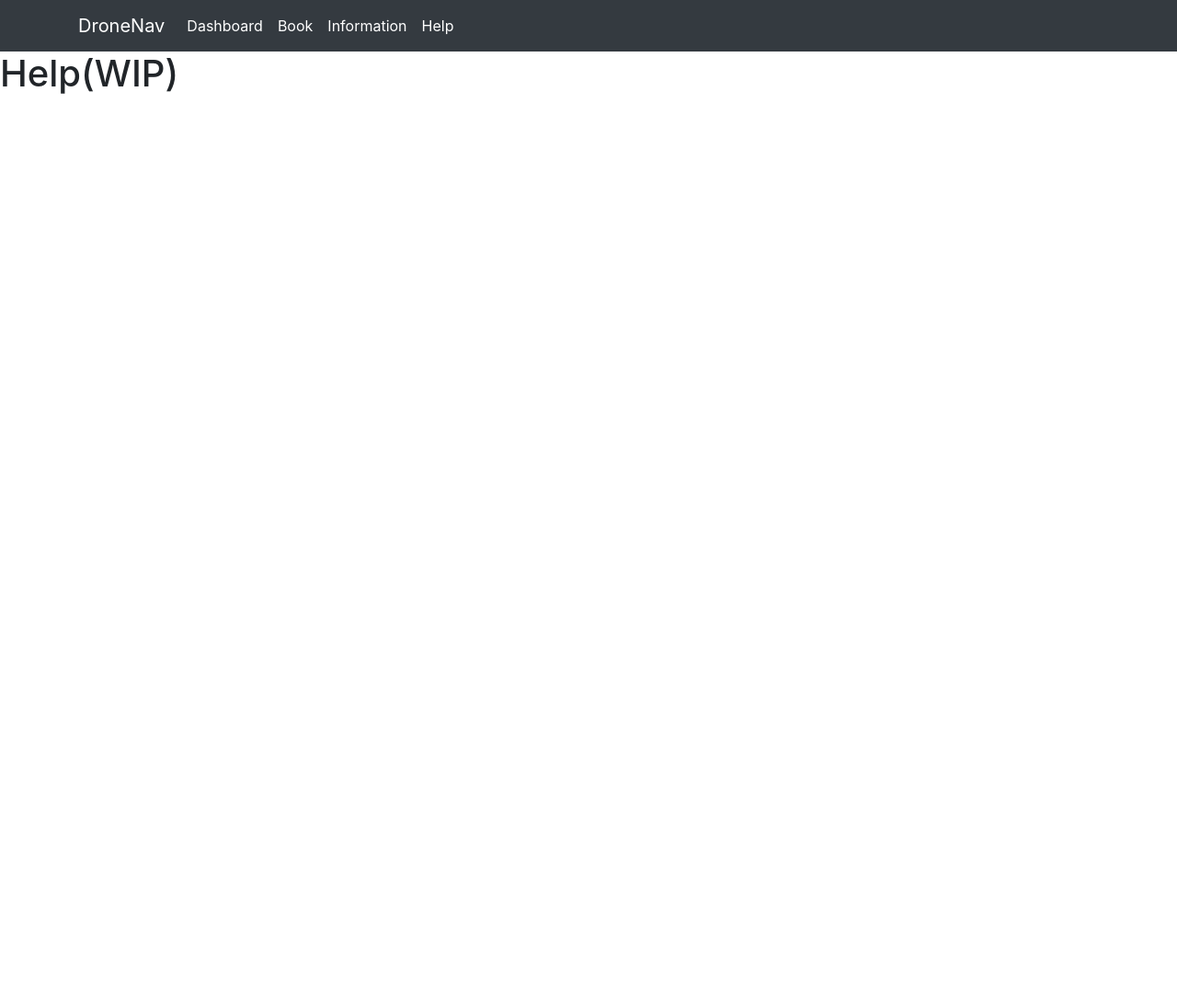
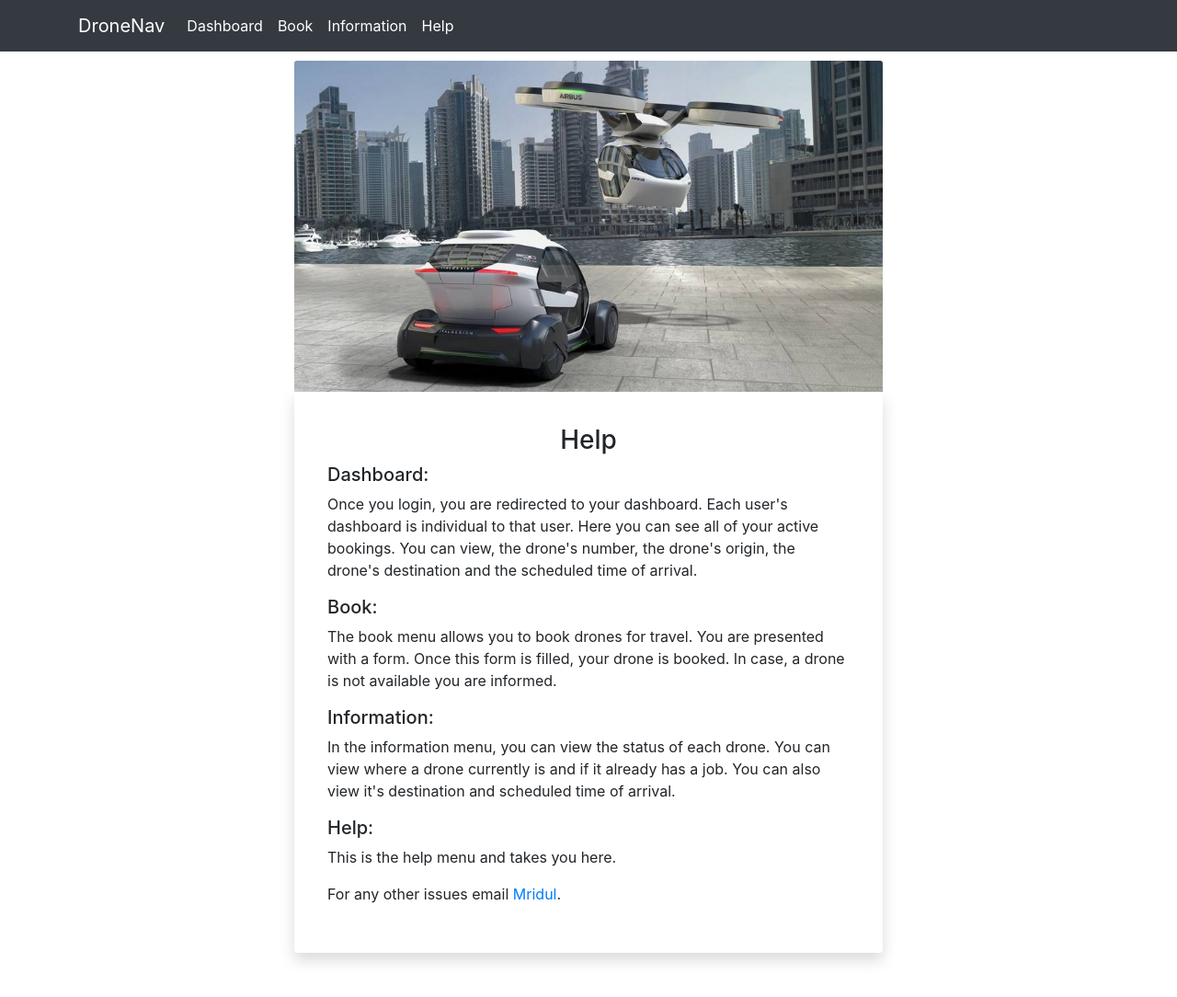
Before and after one commit to mriduldhall/DroneNav, a Django app: page /dashboard/help in a window 1280 px wide. Shown: the whole page at 92% size. Before the commit the page ends 102 px from the top, so only its background shows below. Run offline with Django 3.2, Linux system fonts and the light colour scheme; some libraries are stand-ins or nearby versions.

Commit message:
Built help menu

```diff
--- a/drone_system/templates/drone_system/help.html
+++ b/drone_system/templates/drone_system/help.html
@@ -1,5 +1,27 @@
 {% extends "drone_system/base.html" %}
 
 {% block content %}
-    <h1>Help(WIP)</h1>
+    <nav class="mx-auto card w-50" style=border:none;padding-top:10px>
+        <img class="card-img-top" src="../../static/drone_system/Help%20Image.jpg" alt="Help Image" style="width: 100%">
+        <div class="shadow p-3 mb-5 bg-white rounded">
+            <div class="card-body">
+                <h3 style="text-align: center">Help</h3>
+                <h5>Dashboard:</h5>
+                <p>Once you login, you are redirected to your dashboard. Each user's dashboard is individual
+                to that user. Here you can see all of your active bookings. You can view, the drone's number,
+                the drone's origin, the drone's destination and the scheduled time of arrival.</p>
+                <h5>Book:</h5>
+                <p>The book menu allows you to book drones for travel. You are presented with a form.
+                Once this form is filled, your drone is booked. In case, a drone is not available you
+                are informed.</p>
+                <h5>Information:</h5>
+                <p>In the information menu, you can view the status of each drone. You can view where
+                a drone currently is and if it already has a job. You can also view it's destination
+                and scheduled time of arrival.</p>
+                <h5>Help:</h5>
+                <p>This is the help menu and takes you here.</p>
+                <p>For any other issues email <a href="mailto:mriduldhall@mayfieldschool.net">Mridul</a>.</p>
+            </div>
+        </div>
+    </nav>
 {% endblock %}
```
Also changed, not shown: drone_system/static/drone_system/Help Image.jpg (added).
